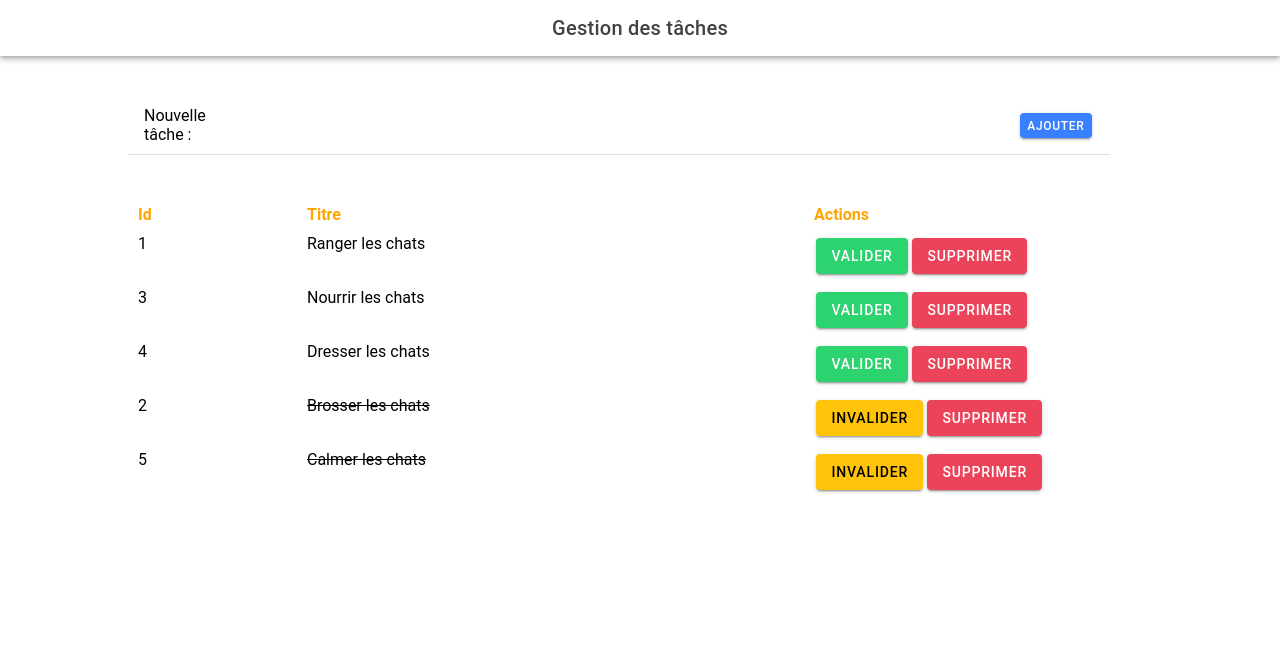
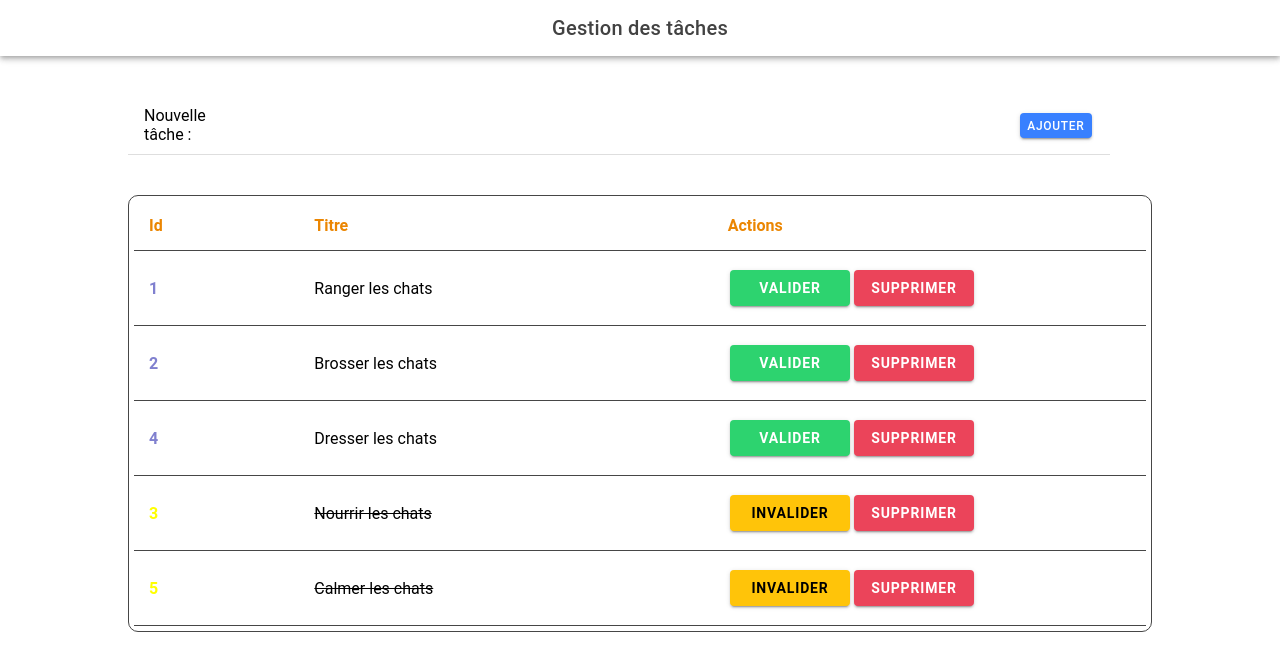
Before and after one commit to jacquesgrana/CDAPHP-TP-Ionic-Rxjs, a React (Vite) app: page /home in a window 1280 px wide. Shown: the top 670 px of the page. Built offline with nearby package versions, Linux system fonts and the light colour scheme; data requests are answered from the project's data file.

Commit message:
css ++++

```diff
--- a/db.json
+++ b/db.json
@@ -8,12 +8,12 @@
     {
       "id": 2,
       "title": "Brosser les chats",
-      "completed": true
+      "completed": false
     },
     {
       "id": 3,
       "title": "Nourrir les chats",
-      "completed": false
+      "completed": true
     },
     {
       "id": 4,
--- a/src/pages/Home.css
+++ b/src/pages/Home.css
@@ -13,6 +13,14 @@
     width: 100%;
     border-collapse: collapse;
     text-align: left;
+    border : 1px solid rgb(70, 70, 70);
+    border-radius: 10px;
+}
+
+.rows-tasks {
+    align-items: center;
+    border-bottom: 1px solid rgb(70, 70, 70);
+    padding: 10px;
 }
 
 .checked {
@@ -31,6 +39,20 @@
     margin-top: 40px;
 }
 
-.text-warning {
-    color: orange;
+.text-orange {
+    color: rgb(235, 134, 2);
 }
+
+.text-blue {
+    color: rgb(128, 128, 207);
+}
+
+.text-yellow {
+    color: yellow;
+}
+
+.btn-action {
+    width : 120px;
+    height: 30px;
+    font-weight: bold;
+}
--- a/src/pages/Home.tsx
+++ b/src/pages/Home.tsx
@@ -84,6 +84,7 @@ const Home: React.FC = () => {
   };
 
   const deleteTaskById = (taskId: number) => {
+    if (window.confirm('Êtes-vous sûr de vouloir supprimer cette tâche ?')) {
       const delete$ = deleteTask(taskId);
       delete$.subscribe(() => {
         setTasks(
@@ -97,6 +98,7 @@ const Home: React.FC = () => {
             })
         );
       });
+    }
    };
 
   /*
@@ -158,29 +160,29 @@ const handleAddTask = () => {
         </IonItem>
         <div className="div-tasks">
           <IonGrid className="table-tasks">
-            <IonRow>
-              <IonCol size="2"><strong className="text-warning">Id</strong></IonCol>
-              <IonCol size="6"><strong className="text-warning">Titre</strong></IonCol>
-              <IonCol size="4"><strong className="text-warning">Actions</strong></IonCol>
+            <IonRow className="rows-tasks">
+              <IonCol size="2"><strong className="text-orange">Id</strong></IonCol>
+              <IonCol size="5"><strong className="text-orange">Titre</strong></IonCol>
+              <IonCol size="5"><strong className="text-orange">Actions</strong></IonCol>
             </IonRow>
             {tasks.map((task) => (
-              <IonRow key={task.id}>
-                <IonCol size="2">{task.id}</IonCol>
+              <IonRow className="rows-tasks" key={task.id}>
+                <IonCol size="2"><strong  className={task.completed ? "text-yellow" : "text-blue"}>{task.id}</strong></IonCol>
                 <IonCol
-                  size="6"
+                  size="5"
                   className={task.completed ? "checked" : ""}
                   onDoubleClick={() => toggleCompletion(task.id)}
                 >
                   {task.title}
                 </IonCol>
-                <IonCol size="4">
-                  <IonButton
+                <IonCol size="5">
+                  <IonButton className="btn-action"
                     color={task.completed ? "warning" : "success"}
                     onClick={() => toggleCompletion(task.id)}
                   >
                     {task.completed ? "Invalider" : "Valider"}
                   </IonButton>
-                  <IonButton
+                  <IonButton className="btn-action"
                     color="danger"
                     onClick={() => deleteTaskById(task.id)}
                   >
```
Lines whose indentation alone changed are shown as unchanged.
